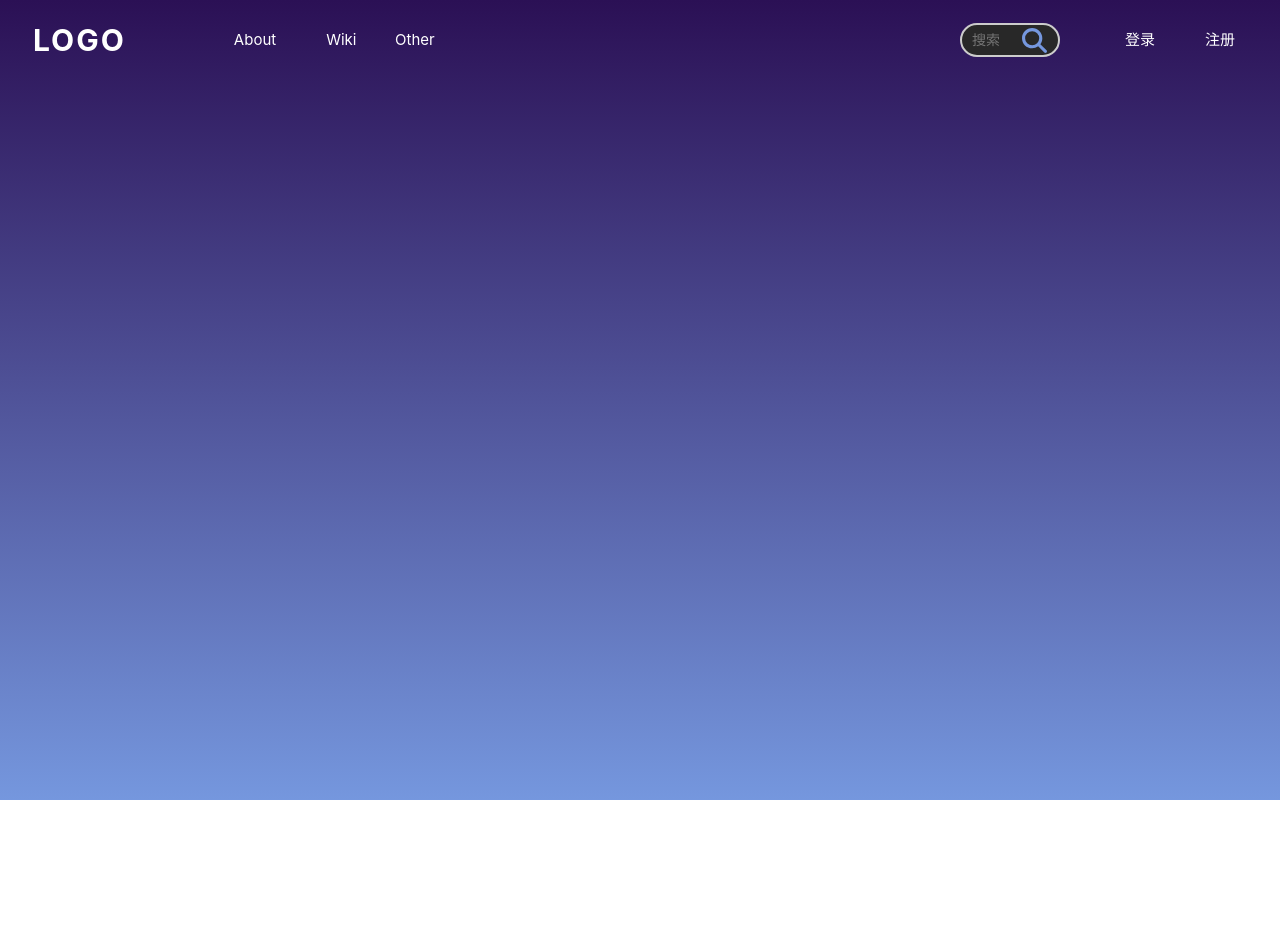
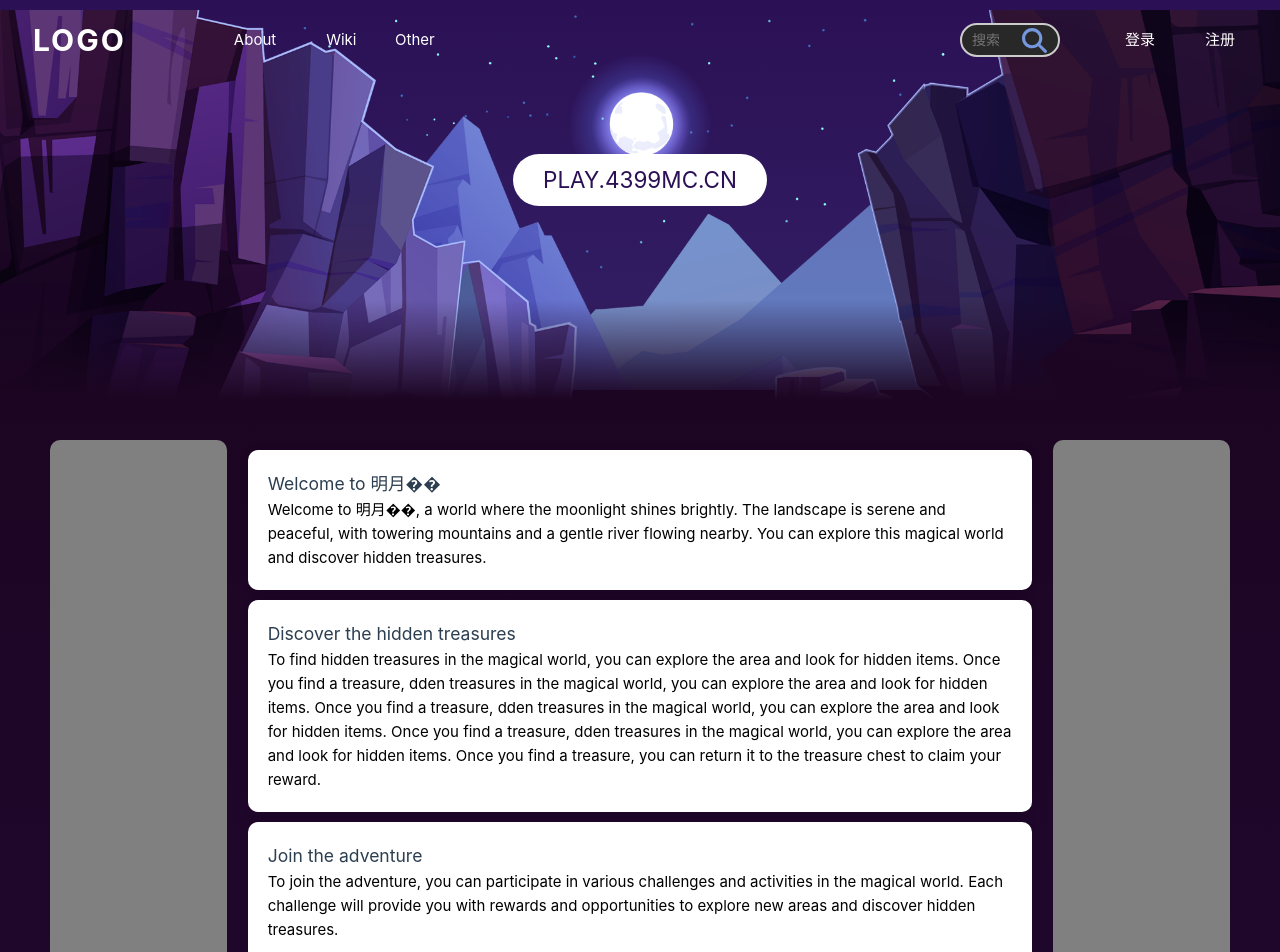
Before and after one commit to RookieCuzz/GameDashBoard, a Vue app: page / in a window 1280 px wide. Shown: the top 952 px of the page. Before the commit the page ends 800 px from the top, so only its background shows below. Built offline with nearby package versions, Linux system fonts and the light colour scheme.

Commit message:
v0.11.3
更新router；

```diff
--- a/src/App.vue
+++ b/src/App.vue
@@ -8,10 +8,29 @@ import Login from "@/components/Login.vue";
 import Slider from "@/components/Slider.vue";
 </script>
 <template>
+    <section>
+        <img src="@/assets/images/stars.png" id="stars" ref="stars">
+        <img src="@/assets/images/moon.png" id="moon" ref="moon">
+        <img src="@/assets/images/mountains_behind.png" id="mountains_behind" ref="mountains_behind">
+        <h2 id="text" ref="text">明月谷</h2>
+        <a href="#sec" id="btn" ref="btn">PLAY.4399MC.CN</a>
+        <img src="@/assets/images/mountains_front.png" id="mountains_front" ref="mountains_front">
+    </section>
   <div class="main">
 <!--    <slider/>-->
     <new-header/>
-    <router-view></router-view>
+      <div class="sec" id="sec">
+          <!--    <chat-box/>-->
+          <div class="content">
+              <div class="part1"></div>
+              <div class="part2">
+              <router-view></router-view>
+              </div>
+              <div class="part3"></div>
+          </div>
+
+
+      </div>
     <!--    <login/>-->
 <!--    <new-section/>-->
   </div>
@@ -24,7 +43,7 @@ header {
 
 .main{
   background-color: transparent;
-  width: 100%;
+  width: 100vw;
   min-height: 100vh;
   height: fit-content;
 }
@@ -32,3 +51,148 @@ header {
 
 
 </style>
+
+<style scoped>
+
+
+
+.content{
+    width: 100%;
+}
+
+section {
+    position: relative;
+    width: 100%;
+    height: 50vh;
+    padding: 100px;
+    display: flex;
+    justify-content: center;
+    align-items: center;
+    overflow: hidden;
+}
+section::before {
+    content: '';
+    position: absolute;
+    bottom: 0;
+    width: 100%;
+    height: 100px;
+    background: linear-gradient(to top, #1c0522, transparent);
+    z-index: 1000;
+}
+
+section img {
+    position: absolute;
+    top: 10px;
+    left: 0;
+    width: 100%;
+    height: 100%;
+    object-fit: cover;
+    pointer-events: none;
+}
+
+section img#moon {
+    mix-blend-mode: screen;
+    transform: translateY(30px); /* 向上移动 20 像素 */
+    object-fit: contain; /* 确保图像不被裁剪 */
+}
+
+section img#mountains_front {
+    z-index: 10;
+}
+
+#text {
+    position: absolute;
+    right: -350px;
+    top: 0px;
+    color: #fff;
+    white-space: nowrap;
+    font-size: 4.5vw;
+    z-index: 9;
+    transform: translateY(-60px); /* 向上移动 20 像素 */
+}
+
+#btn {
+    text-decoration: none;
+    display: inline-block;
+    padding: 8px 30px;
+    border-radius: 40px;
+    background: #fff;
+    color: #2b1055;
+    font-size: 1.5em;
+    z-index: 9;
+    transform: translateY(-20px); /* 向上移动 20 像素 */
+}
+
+.sec {
+    position: relative;
+    padding: 50px;
+    display: flex; /* 使用flex布局 */
+    justify-content: center; /* 水平居中 */
+//align-items: center; /* 垂直居中 */
+    background: linear-gradient(to bottom, #1c0522, #2b1055);
+    min-height: 2000px;
+    top: -10px;
+}
+
+.content {
+    position: relative;
+    display: flex;
+    flex-direction: row;
+    justify-content: space-between; /* 保证内容项之间的间距 */
+    width: 100%; /* 确保内容占满可用宽度 */
+    max-width: 1200px; /* 限制内容的最大宽度 */
+}
+
+.part1, .part3 {
+    background: rgb(128, 128, 128);
+    border-radius: 10px;
+    min-height: 100rem;
+    height: fit-content;
+}
+.part2 {
+    border-radius: 10px;
+    min-height: 100rem;
+    height: fit-content;
+}
+.part2 {
+    width: 70%; /* 初始宽度为 50% */
+}
+.part1{
+    width: 15%; /* 初始宽度为 20% */
+}
+
+.part3{
+    width: 15%;
+}
+/* 使用 max-width 来根据视口宽度调整布局 */
+@media (min-width: 100vw) {
+    .content {
+        min-width: 25%;
+    }
+}
+
+
+@media (max-width: 1200px) {
+    .part1, .part3 {
+        width: 25%;
+        min-width: 150px;
+    }
+
+    .part2 {
+        width: 60%;
+        min-width: 300px;
+    }
+}
+
+
+.sec h2 {
+    font-size: 3.5em;
+    margin-bottom: 10px;
+    color: #fff;
+}
+
+.sec p {
+    font-size: 1em;
+    color: #fff;
+}
+</style>
--- a/src/assets/main.css
+++ b/src/assets/main.css
@@ -2,8 +2,6 @@
 
 #app {
   max-width: 100%;
-  margin: 0 0;
-  padding: 0px;
   display: flex;
   flex-direction: column;
   font-weight: normal;
@@ -36,6 +34,5 @@ a,
   #app {
     display: grid;
     grid-template-columns: 1fr 1fr;
-    padding: 0 0rem;
   }
 }
--- a/src/components/Forum/Content.vue
+++ b/src/components/Forum/Content.vue
@@ -24,9 +24,8 @@ const fetchNews = async (page = 1, limit = 10) => {
             content: 'Throw out your best memes that are created by you and are related to CCG.' +
                 'Throw out your best memes that are created by you and are related to CCG.Throw out' +
                 ' your best memes that are created by you and are related to CCG.Throw out your best memes ' +
-                'that are created by you and are related  to CCG.' +
+                'that are created by you and are related  to CCG.<br><img style="max-width: 100%;" src="/src/assets/forum/p1.jpg"><br><img  style="max-width: 100%;" src="/src/assets/forum/p3.jpg"><br>' +
                 'Throw out your best memes that are created by you and are related to CCG.',
-            meme: ['/src/assets/forum/p1.jpg','/src/assets/forum/p3.jpg','/src/assets/forum/p3.jpg'],
             likes: 150,
             liked: false,
             date: 'Jul 26, 2014',
@@ -37,7 +36,6 @@ const fetchNews = async (page = 1, limit = 10) => {
             username: 'musemat',
             avatar: '/src/assets/forum/8.jpg',
             content: '<p><u><strong>haaaae</strong></u><u><em>aaa</em></u><u>lo</u></p><h1>你好</h1><h2><em>各位mc们</em></h2><h1 style="text-align: center; line-height: 2;"><span style="color: rgb(225, 60, 57); background-color: rgb(245, 219, 77); font-size: 29px; font-family: 微软雅黑;">我们宣布一件重要的事情</span></h1><p style="text-align: left;">今天发布了新版本：</p><p style="text-align: left;"> &nbsp; &nbsp; &nbsp; &nbsp;0.10.0版本更新了如下功能：</p><ol><li style="text-align: left;">可以发布帖子</li><li style="text-align: left;">可以与他人交流</li><li style="text-align: left;">能够做出交互动作</li></ol><div data-w-e-type="todo" style="text-align: left;"><input type="checkbox" disabled="">还是不能参与大型活动</div><div data-w-e-type="todo" style="text-align: left;"><input type="checkbox" disabled="" checked="">喜欢黑暗系</div><p style="text-align: left;"><br></p><p style="text-align: left;"><br></p>',
-            meme: [],
             likes: 163,
             liked: false,
             date: 'Jul 26, 2014',
@@ -48,7 +46,6 @@ const fetchNews = async (page = 1, limit = 10) => {
             username: 'Muffin',
             avatar: '/src/assets/forum/9.jpg',
             content: '',
-            meme: ['/src/assets/forum/p2.png'],
             likes: 104,
             liked: false,
             date: 'Jul 26, 2014',
@@ -59,7 +56,6 @@ const fetchNews = async (page = 1, limit = 10) => {
             username: 'Muffin',
             avatar: '/src/assets/forum/4.jpg',
             content: 'Halloween is almost here! Here are some ideas for your Halloween decorations and games:',
-            meme: [],
             likes: 98,
             liked: false,
             date: 'Jul 26, 2014',
@@ -70,7 +66,6 @@ const fetchNews = async (page = 1, limit = 10) => {
             username: 'Muffin',
             avatar: '/src/assets/forum/5.jpg',
             content: 'Here are some Halloween costumes that you can make with your friends:',
-            meme: [],
             likes: 85,
             liked: false,
             date: 'Jul 26, 2014',
@@ -81,7 +76,6 @@ const fetchNews = async (page = 1, limit = 10) => {
             username: 'Muffin',
             avatar: '/src/assets/forum/6.jpg',
             content: 'Here are some Halloween games that you can play with your friends:',
-            meme: [],
             likes: 78,
             liked: false,
             date: 'Jul 26, 2014',
@@ -92,7 +86,6 @@ const fetchNews = async (page = 1, limit = 10) => {
             username: 'Muffin',
             avatar: '/src/assets/forum/7.jpg',
             content: 'Here are some Halloween costumes that you can make with your friends:',
-            meme: [],
             likes: 72,
             liked: false,
             date: 'Jul 26, 2014',
@@ -180,9 +173,7 @@ const toggleLike = (index) => {
         <div class="floor-number">{{ post.floor }}</div>
         <div class="post-content">
           <div v-if="post.content" class="text" v-html="post.content"></div>
-          <div v-if="post.meme" class="meme">
-            <img :src="meme" v-for="meme in post.meme" alt="Meme Image">
-          </div>
+
           <div class="like-button-wrapper">
             <button class="like-button" :class="{ liked: post.liked }" @click="toggleLike(index)">
               <font-awesome-icon :icon="['fas', 'thumbs-up']" />
@@ -242,7 +233,6 @@ const toggleLike = (index) => {
   min-width: 20vw;
   margin: 0 auto;
   padding: 20px;
-  margin-top: 150px;
   border-radius: 68px 68px 0 0;
 }
 
--- a/src/components/Forum/Editor.vue
+++ b/src/components/Forum/Editor.vue
@@ -14,7 +14,6 @@
         :mode="mode"
         @onCreated="handleCreated"
     />
-    <button @click="getText">insert text</button>
   </div>
 </template>
 <script>
@@ -52,8 +51,8 @@ export default {
 
 // 转换图片链接
     const customParseImageSrc = (src) => {
-      if (src.indexOf('http') !== 0) {
-        return `http://${src}`;
+      if (src.indexOf('https://') !== 0) {
+        return `https://${src}`;
       }
       return src;
     };
--- a/src/components/Forum/List.vue
+++ b/src/components/Forum/List.vue
@@ -120,7 +120,7 @@ const changePage = (page) => {
 
                         <ToolTip :user="{
                                 name: 'jamesthesignificant',
-                                avatar: '/path/to/avatar.png',
+                                avatar: news.avatar,
                                 age: 15,
                                 location: 'Antarctica',
                                 joined: 'Oct 30, 2024',
@@ -170,7 +170,6 @@ const changePage = (page) => {
 .news-container {
     max-width: 800px;         /* 桌面视图限制最大宽度 */
     margin: 0 auto;           /* 居中显示 */
-    padding-top: 150px;
     padding-left: 20px;       /* 添加一些左右内边距 */
     padding-right: 20px;
     box-sizing: border-box;   /* 确保内边距不会影响宽度 */
--- a/src/components/Forum/ToolTip.vue
+++ b/src/components/Forum/ToolTip.vue
@@ -69,8 +69,8 @@ export default {
     border: 1px solid #ddd;
     border-radius: 8px;
     padding: 15px;
-    box-shadow: 0px 4px 8px rgba(0, 0, 0, 0.1);
-    width: 250px;
+    box-shadow: 0 4px 8px rgba(0, 0, 0, 0.1);
+    width: 350px;
     font-size: 14px;
     white-space: normal;
     opacity: 0;
--- a/src/components/NewSection.vue
+++ b/src/components/NewSection.vue
@@ -98,31 +98,12 @@ const lst = [
 </script>
 
 <template>
-  <section>
-    <img src="@/assets/images/stars.png" id="stars" ref="stars">
-    <img src="@/assets/images/moon.png" id="moon" ref="moon">
-    <img src="@/assets/images/mountains_behind.png" id="mountains_behind" ref="mountains_behind">
-    <h2 id="text" ref="text">明月谷</h2>
-    <a href="#sec" id="btn" ref="btn">PLAY.4399MC.CN</a>
-    <img src="@/assets/images/mountains_front.png" id="mountains_front" ref="mountains_front">
-  </section>
-  <div class="sec" id="sec">
-    <!--    <chat-box/>-->
-    <div class="content">
-      <div class="part1">666</div>
-      <div class="part2">
-        <div v-for="ele in lst">
-          <div class="text-box">
-            <h3>{{ ele.title }}</h3>
-            <p>{{ ele.content }}</p>
+          <div v-for="ele in lst">
+              <div class="text-box">
+                  <h3>{{ ele.title }}</h3>
+                  <p>{{ ele.content }}</p>
+              </div>
           </div>
-        </div>
-      </div>
-      <div class="part3">666</div>
-    </div>
-
-
-  </div>
 </template>
 
 <style scoped>
@@ -141,139 +122,15 @@ const lst = [
   color: black !important; /* 强制设置文字颜色为黑色 */
 }
 
-.content{
-  width: 100%;
-}
-
-section {
-  position: relative;
-  width: 100%;
-  height: 50vh;
-  padding: 100px;
-  display: flex;
-  justify-content: center;
-  align-items: center;
-  overflow: hidden;
-}
-section::before {
-  content: '';
-  position: absolute;
-  bottom: 0;
-  width: 100%;
-  height: 100px;
-  background: linear-gradient(to top, #1c0522, transparent);
-  z-index: 1000;
-}
-
-section img {
-  position: absolute;
-  top: 10px;
-  left: 0;
-  width: 100%;
-  height: 100%;
-  object-fit: cover;
-  pointer-events: none;
-}
-
-section img#moon {
-  mix-blend-mode: screen;
-  transform: translateY(30px); /* 向上移动 20 像素 */
-  object-fit: contain; /* 确保图像不被裁剪 */
-}
-
-section img#mountains_front {
-  z-index: 10;
-}
-
-#text {
-  position: absolute;
-  right: -350px;
-  top: 0px;
-  color: #fff;
-  white-space: nowrap;
-  font-size: 4.5vw;
-  z-index: 9;
-  transform: translateY(-60px); /* 向上移动 20 像素 */
-}
-
-#btn {
-  text-decoration: none;
-  display: inline-block;
-  padding: 8px 30px;
-  border-radius: 40px;
-  background: #fff;
-  color: #2b1055;
-  font-size: 1.5em;
-  z-index: 9;
-  transform: translateY(-20px); /* 向上移动 20 像素 */
-}
-
-.sec {
-  position: relative;
-  padding: 50px;
-  display: flex; /* 使用flex布局 */
-  justify-content: center; /* 水平居中 */
-  //align-items: center; /* 垂直居中 */
-  background: linear-gradient(to bottom, #1c0522, #2b1055);
-  min-height: 2000px;
-  top: -10px;
-}
-
-.content {
-  position: relative;
-  display: flex;
-  flex-direction: row;
-  justify-content: space-between; /* 保证内容项之间的间距 */
-  width: 100%; /* 确保内容占满可用宽度 */
-  max-width: 1200px; /* 限制内容的最大宽度 */
-}
-
-.part1, .part2, .part3 {
-  background: rgb(128, 128, 128);
-  border-radius: 10px;
-  min-height: 100rem;
-  height: fit-content;
-}
-
-.part1{
-  width: 20%; /* 初始宽度为 20% */
-}
-
-.part2 {
-  width: 53%; /* 初始宽度为 50% */
-}
-.part3{
-  width: 25%;
-}
-/* 使用 max-width 来根据视口宽度调整布局 */
-@media (min-width: 100vw) {
-  .content {
-    min-width: 25%;
-  }
-}
 
 
-@media (max-width: 1200px) {
-  .part1, .part3 {
-    width: 25%;
-    min-width: 150px;
-  }
-
-  .part2 {
-    width: 60%;
-    min-width: 300px;
-  }
-}
 
 
-.sec h2 {
-  font-size: 3.5em;
-  margin-bottom: 10px;
-  color: #fff;
-}
 
-.sec p {
-  font-size: 1em;
-  color: #fff;
-}
+
+
+
+
+
+
 </style>
--- a/src/router/index.js
+++ b/src/router/index.js
@@ -8,7 +8,7 @@ import ForumContent from "@/components/Forum/Content.vue";
 import Fpage from "@/components/Forum/Page.vue";
 const routes = [
     {
-        path: '/home',
+        path: '/',
         name: 'Home',
         component: Home
     },
```
